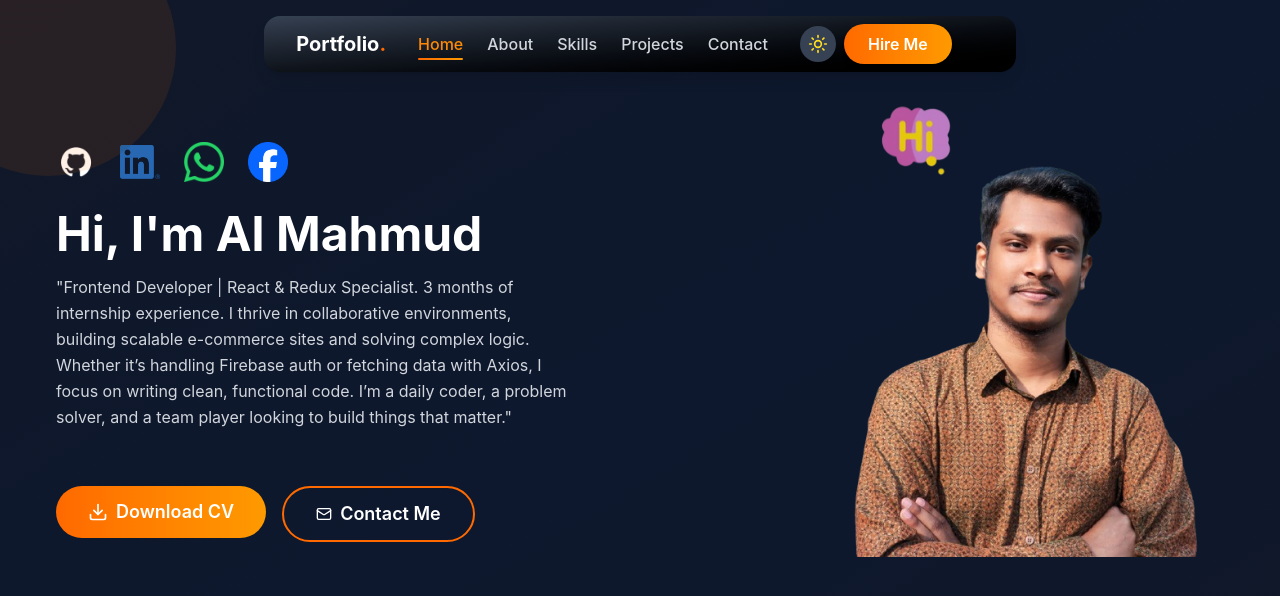
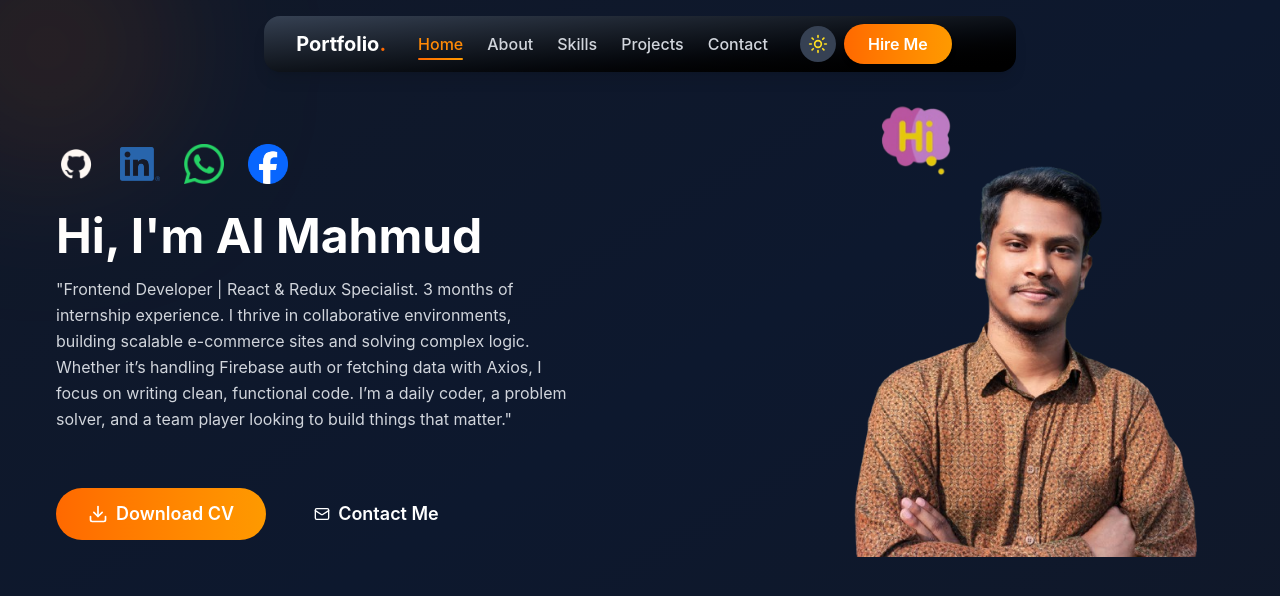
Before and after one commit to alma-mahmud/Portfolio_Website, a React (Vite) app: page / in a window 1280 px wide. Shown: the top 596 px of the page. Built offline with nearby package versions, Linux system fonts and the light colour scheme.

Commit message:
hero section add new

```diff
--- a/src/components/Hero.jsx
+++ b/src/components/Hero.jsx
@@ -29,7 +29,7 @@ const Hero = ({darkMode}) => {
     const darkTheme = {
         textPrimary: 'text-white',
         textSecondary: 'text-gray-300',
-        buttonSecondary: `text-white border-2 border-orange-500
+        buttonSecondary: `text-white border-0 border-orange-500
         hover:bg-orange-600`,
        decorativeCircle: 'bg-orange-500 opacity-10',
     };
@@ -37,7 +37,7 @@ const Hero = ({darkMode}) => {
     const lightTheme = {
         textPrimary: 'text-gray-900',
         textSecondary: 'text-gray-700',
-        buttonSecondary: `text-gray-800 border-2 border-orange-500
+        buttonSecondary: `text-gray-800 border-0 border-orange-500
         hover:bg-orange-500 hover:text-white`,
         decorativeCircle: 'bg-orange-400 opacity-20',
     };
@@ -100,7 +100,7 @@ const Hero = ({darkMode}) => {
                                 </button>
                             </a>
                             <a href="#contact" className='w-full sm:w-auto'>
-                                <button className={`w-full sm:w-auto inline-flex items-center ${theme.buttonSecondary} justify-center text-white border-0 py-3 px-6 sm:px-8 hover:shadow-[0_0_40px_rgba(155,165,0,0.7)] rounded-full text-base sm:text-lg font-semibold transition-all duration-300 transform cursor-pointer`}>
+                                <button className={`w-full sm:w-auto inline-flex items-center ${theme.buttonSecondary} justify-center border-0 py-3 px-6 sm:px-8 hover:shadow-[0_0_40px_rgba(155,165,0,0.7)] rounded-full text-base sm:text-lg font-semibold transition-all duration-300 transform cursor-pointer`}>
                                     <Mail className='w-4 h-4 sm:h-5 mr-2'/>
                                     Contact Me
                                 </button>
@@ -127,7 +127,7 @@ const Hero = ({darkMode}) => {
                 </div>
             </div>
             <div className={`absolute -top-20 -left-20 w-40 h-40
-                sm:w-64 sm:h-64 ${theme.decorativeCircle} rounded-full mix-blend-multiply blue-3xl opacity-10 animate-pulse delay-1000 hidden sm:block`}>
+                sm:w-64 sm:h-64 ${theme.decorativeCircle} rounded-full mix-blend-multiply blur-3xl opacity-10 animate-pulse delay-1000 hidden sm:block`}>
 
             </div>
         </section>
```
